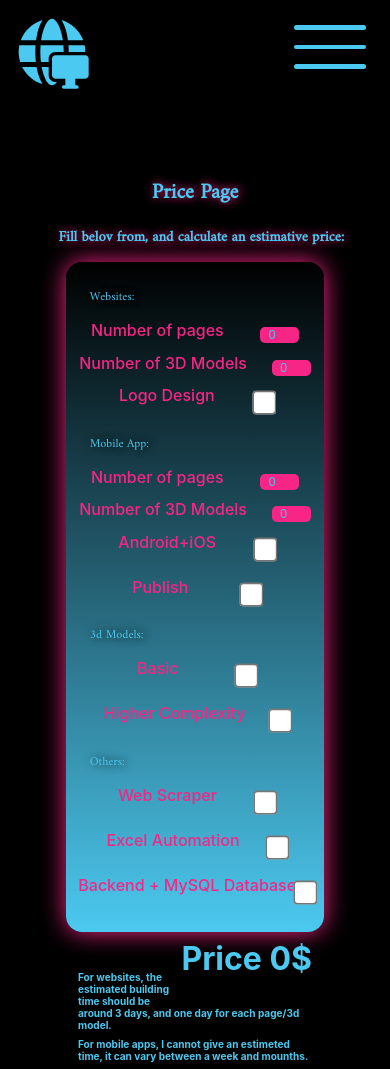
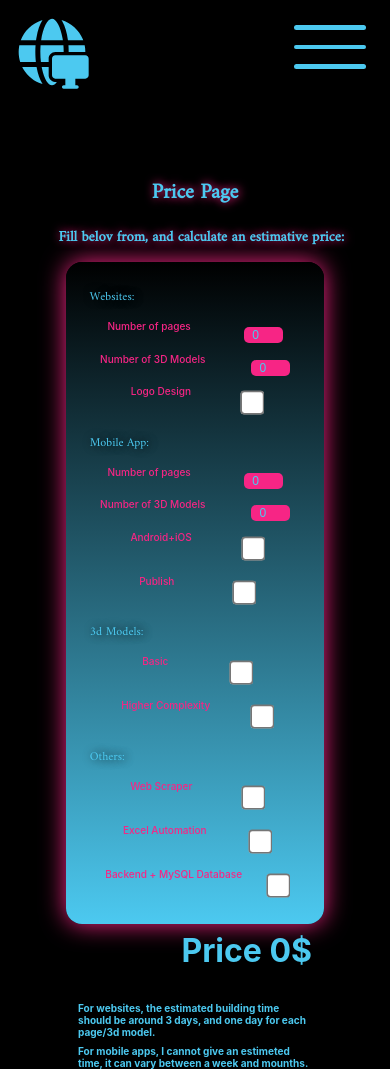
Before and after one commit to burjepaul/burjePaul, a React (Create React App) app: page /prices in a window 390 px wide. Built offline with nearby package versions, Linux system fonts and the light colour scheme; no server answers; a web font is replaced by a local one.

Commit message:
price-page

```diff
--- a/src/pages/Prices/Prices.jsx
+++ b/src/pages/Prices/Prices.jsx
@@ -327,7 +327,7 @@ const PricePage = () => {
 
                 <h1 className="price-text">Price {price}$</h1>
                 {state.web_scraper || state.excel_automation || state.backend_mysql ?
-                <h1 className="others-text price-text">For "Others" services the price may vary depending of your requirement.</h1>
+                <h1 className="others-text price-text">For "Others" services, price may vary depending of your requirements.</h1>
                 :null}
             </div>
             <div className="eta-container">
--- a/src/pages/Prices/Prices.styles.scss
+++ b/src/pages/Prices/Prices.styles.scss
@@ -61,6 +61,7 @@
                 display: flex;
                 flex-direction: column;
                 margin: auto;
+                font-size: var(--step-1);
                 color:var(--color-paragraph);
                 font-weight: 500;
                 margin-bottom: 4%;
@@ -85,6 +86,7 @@
 
     .others-text{
         font-size: var(--step-1);
+        color: var(--color-heading);
         margin: 9% 5% 0% 0%;
     }
 
@@ -121,9 +123,14 @@
             }
         }
         .others-text{
-            font-size: var(--step-2);
-            text-align: center;
             margin: 1% 5% 5% 0%;
+        }
+        .eta-container{
+            margin: 20% auto;
+            .eta-text{
+                color:var(--color-title);
+                font-size: var(--step-1);
+            }
         }
     }
 }
```
